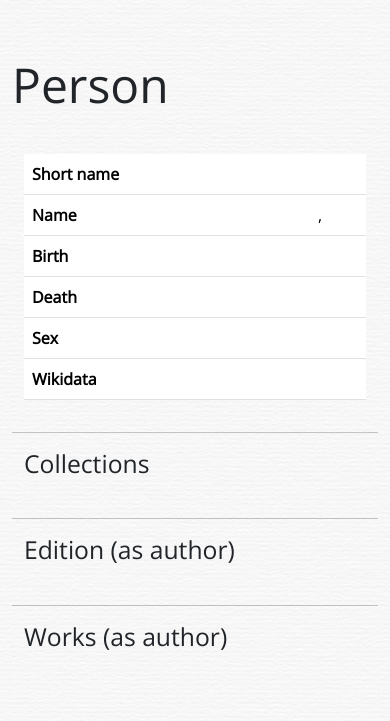
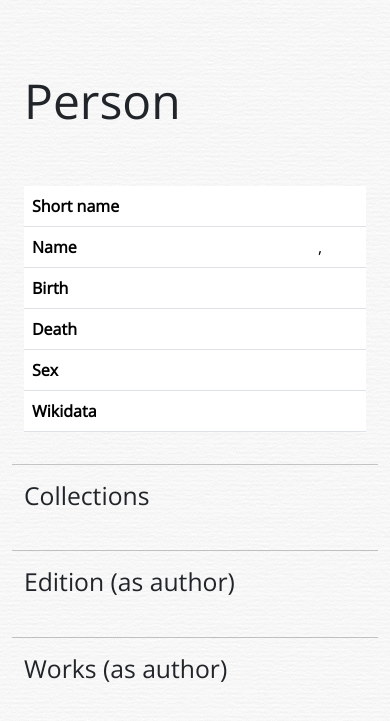
Before and after one commit to tsg-humlab/luchtmans, a Django app: template src/luchtmans/templates/luchtmans/person_detail.html in a window 390 px wide. Shown: the part 56-777 px from the top of the page. Run offline with Django 5.2, Linux system fonts and the light colour scheme; the template is opened without the code that fills it, so the values that code supplies are empty; parts of the project's set-up code (start-up, migrations or seed data) failed here and were passed over; some libraries are stand-ins or nearby versions.

Commit message:
Improve responsive design

```diff
--- a/src/luchtmans/templates/luchtmans/person_detail.html
+++ b/src/luchtmans/templates/luchtmans/person_detail.html
@@ -9,8 +9,12 @@
 
 {% block content %}
 
-<div class="row flex-row">
-    <div class="col-md-6 offset-md-3">
+<div class="container-xl">
+<div class="row">
+    <div class="col">
+        <div class="container">
+            <div class="row">
+                <div class="col">
                     <h3 class="float-end">
                         {% if perms.luchtmans.person_change %}
                             <a href="{% url 'admin:luchtmans_person_change' object.pk %}" data-bs-toggle="tooltip" data-bs-placement="bottom" title="{% translate 'Change' %}">
@@ -25,9 +29,12 @@
                     <h1 style="margin-top: 40px; margin-bottom: 40px; font-size: 48px; text-align: left">
                         Person <i>{{ object }}</i>
                     </h1>
+                </div>
+            </div>
+        </div>
         <div class="container">
-            <div class="row flex-row">
-                <div class="col-md-7">
+            <div class="row">
+                <div class="col-xl-7">
                     <table class="table">
                             <tbody>
                             <tr>
@@ -83,12 +90,12 @@
                         </tbody>
                     </table>
                 </div>
-                <div class="col-md-5">
+                <div class="col-xl-5">
                     {% leaflet_map "person_map" %}
                 </div>
             </div>
 
-            <div class="row flex-row">
+            <div class="row">
                 <hr/>
                 <h2>Collections</h2>
                 <p>
@@ -101,7 +108,7 @@
                 </p>
             </div>
 
-            <div class="row flex-row">
+            <div class="row">
                 <hr/>
                 <h2>Edition (as author)</h2>
                 <ul>
@@ -118,7 +125,7 @@
                 </ul>
             </div>
 
-            <div class="row flex-row">
+            <div class="row">
                 <hr/>
                 <h2>Works (as author)</h2>
                 <ul>
@@ -133,6 +140,7 @@
                         </li>
                     {% endfor %}
                 </ul>
+            </div>
         </div>
     </div>
 </div>
--- a/src/templates/base.html
+++ b/src/templates/base.html
@@ -48,10 +48,8 @@
     </nav>
 {% endwith %}
 
-    <div class="container-fluid">
-        {% block content %}(no content){% endblock %}
-    </div>
+{% block content %}(no content){% endblock %}
 
-    {% block extrajs %}{% endblock %}
+{% block extrajs %}{% endblock %}
 </body>
 </html>
--- a/src/templates/generic_list.html
+++ b/src/templates/generic_list.html
@@ -10,7 +10,7 @@
 {% endblock %}
 
 {% block content %}
-
+<div class="container-fluid">
 <div class="row">
     <div class="col-xs-12">
         <div class="card">
@@ -74,6 +74,7 @@
         {% endif %}
     </div>
 </div>
+</div>
 
 {% endblock %}
 
```
Lines whose indentation alone changed are shown as unchanged.
